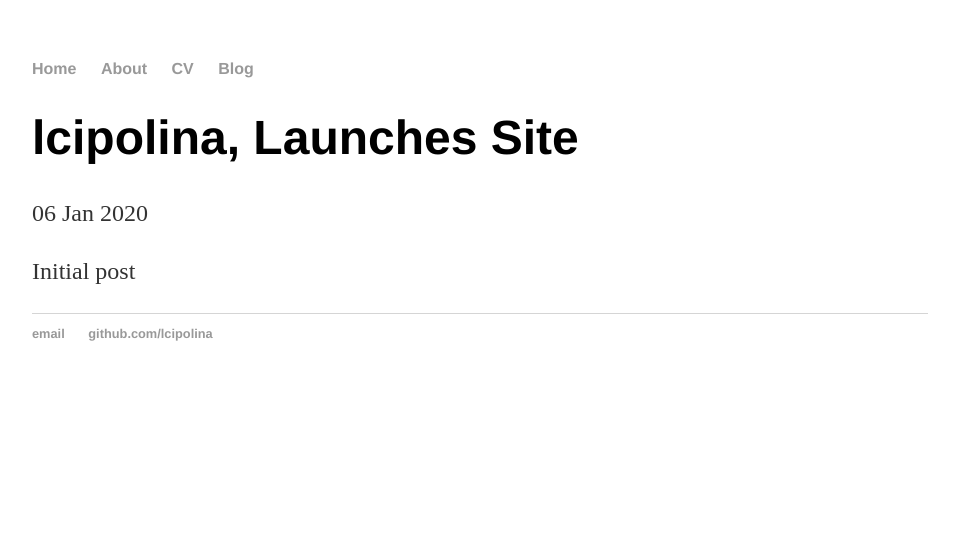
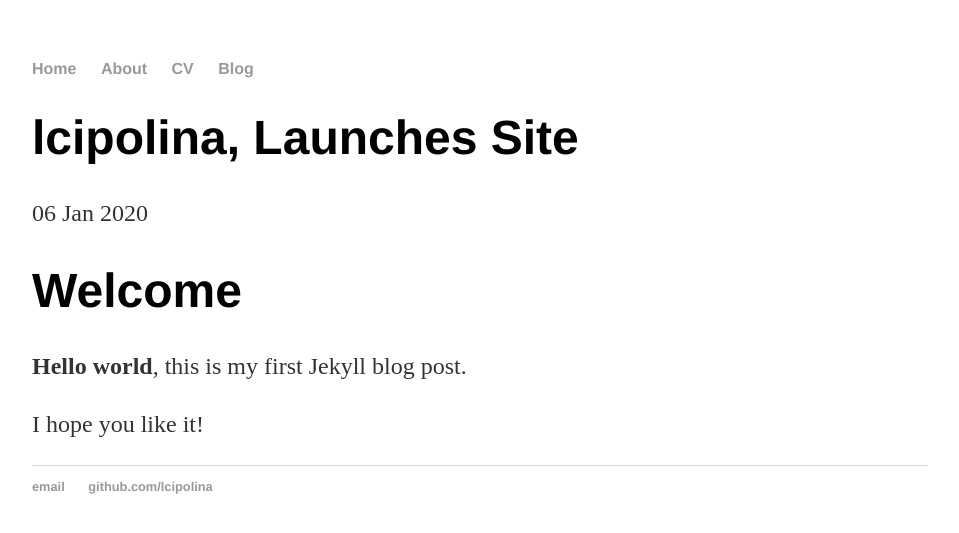
Before and after one commit to lcipolina/lcipolina.github.io, a Jekyll site: the page built from _posts/2020-01-06-lcipolina-site-launched.md, in a window 1280 px wide. Shown: the top 533 px of the page, without its empty margins (160-1119 px from the left). Built offline with Jekyll 4.4.1, drawn with Linux system fonts in a browser that asks for light colours.

Commit message:
Update 2020-01-06-lcipolina-site-launched.md

```diff
--- a/_posts/2020-01-06-lcipolina-site-launched.md
+++ b/_posts/2020-01-06-lcipolina-site-launched.md
@@ -4,4 +4,10 @@ title: "lcipolina, Launches Site"
 date: 2020-01-06
 ---
 
-Initial post
+[comment]: # ( example here: https://jekyllrb.com/docs/posts/)
+
+# Welcome
+
+**Hello world**, this is my first Jekyll blog post.
+
+I hope you like it!
```
